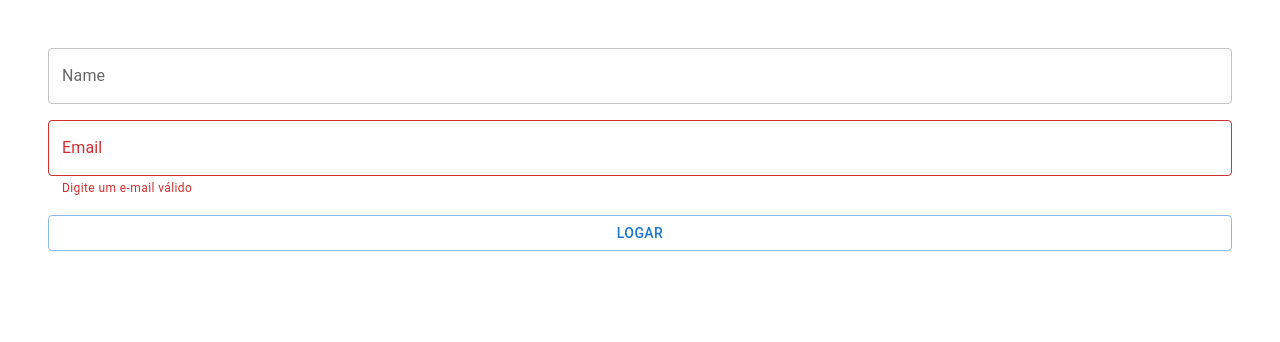
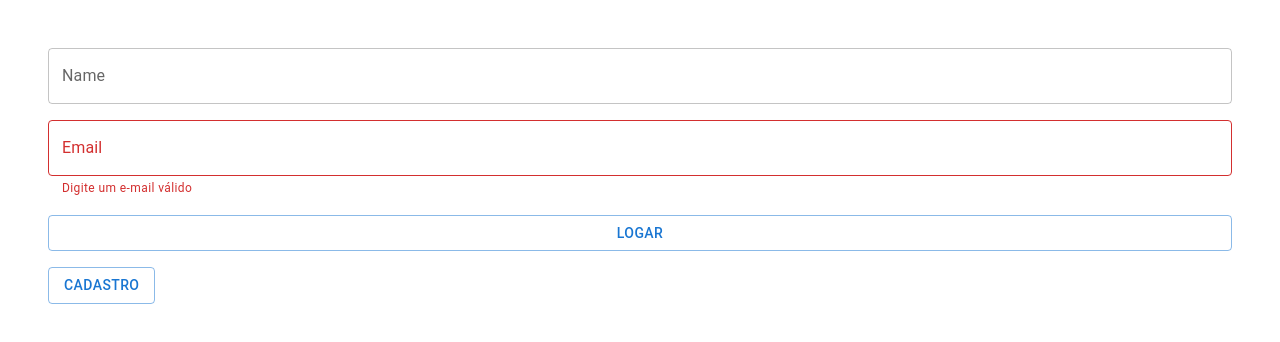
Before and after one commit to ppiresdev/growbank, a React (Create React App) app: page / in a window 1280 px wide. Shown: the top 342 px of the page. Built offline with nearby package versions, Linux system fonts and the light colour scheme; no server answers.

Commit message:
botao cadastro signup

```diff
--- a/src/pages/Login.tsx
+++ b/src/pages/Login.tsx
@@ -1,7 +1,7 @@
 import { Box, Button, TextField } from "@mui/material";
 import React, { useState } from "react";
 import axios, { AxiosResponse } from "axios";
-import { useNavigate } from "react-router-dom";
+import { Link, useNavigate } from "react-router-dom";
 
 export const Login = () => {
   console.log("===Process env===", process.env.REACT_APP_URL);
@@ -64,6 +64,9 @@ export const Login = () => {
       <Button variant="outlined" onClick={onSubmit}>
         Logar
       </Button>
+      <Link to={"/signup"}>
+        <Button variant="outlined">Cadastro</Button>
+      </Link>
     </Box>
   );
 };
```
